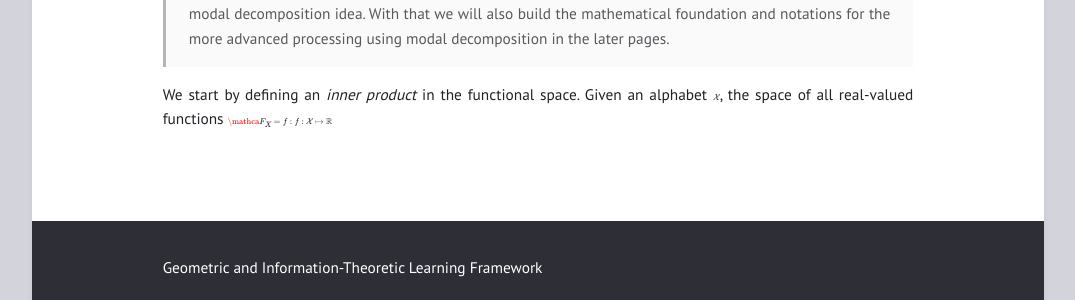
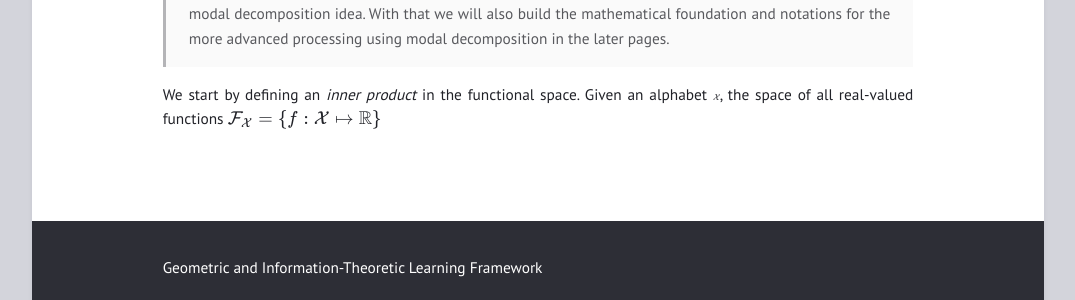
Before and after one commit to gilearning/gilearning.github.io, a Jekyll site: the page built from _posts/2022-08-15-ModalDecomposition.md, in a window 1280 px wide. Shown: the part 585-885 px from the top of the page, without its empty margins (102-1177 px from the left). Built offline with Jekyll 4.4.1, drawn with Linux system fonts in a browser that asks for light colours; formulas are drawn with MathJax 3.

Commit message:
Update 2022-08-15-ModalDecomposition.md

```diff
--- a/_posts/2022-08-15-ModalDecomposition.md
+++ b/_posts/2022-08-15-ModalDecomposition.md
@@ -15,4 +15,5 @@ layout: post
 >
 >The goal of this page is to define these modes mathematically, explain why they are important in practice, and show by examples that many statistical concepts and learning algorithms are directly related to this modal decomposition idea. With that we will also build the mathematical foundation and notations for the more advanced processing using modal decomposition in the later pages.
 
-We start by defining an _inner product_ in the functional space. Given an alphabet $\mathcal X$, the space of all real-valued functions $\mathca {F_X} = \{f: f: \mathcal X \mapsto \mathbb R\}$
+We start by defining an _inner product_ in the functional space. Given an alphabet $\mathcal X$, the space of all real-valued functions
+$$\mathcal {F_X} = \{f: \mathcal X \mapsto \mathbb R \}$$
```
